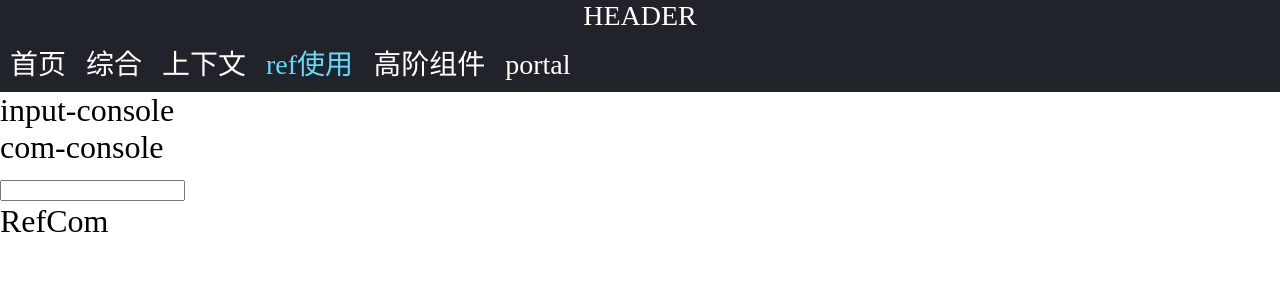
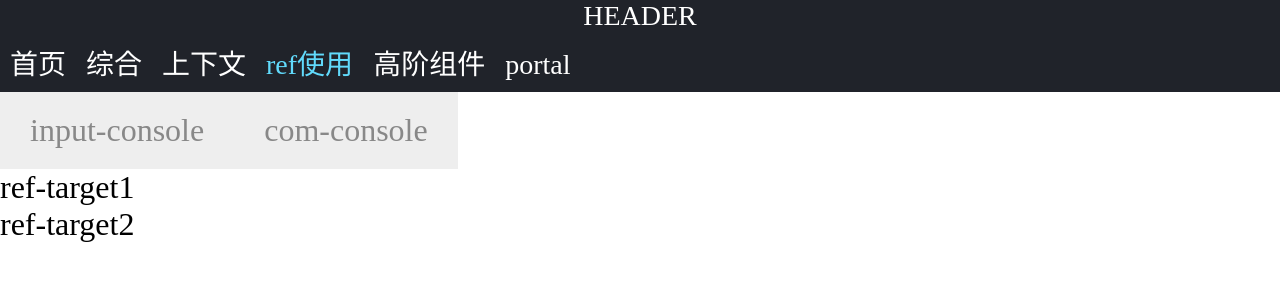
Before and after one commit to life-plant/react-app, a React (Create React App) app: page /ref-com in a window 1280 px wide. Shown: the top 300 px of the page. Built offline with nearby package versions, Linux system fonts and the light colour scheme.

Commit message:
ref深入

```diff
--- a/src/pages/ref-com/components/ref-target.js
+++ b/src/pages/ref-com/components/ref-target.js
@@ -1,6 +1,7 @@
 import React, {forwardRef} from "react";
 
+// dom
 
-const RefTarget = forwardRef((props, ref) => <input type="text" {...props} ref={ref} />);
+const RefTarget = forwardRef((props, ref) => <div type="text" {...props} ref={ref}>ref-target1</div>);
 
 export default RefTarget;
--- a/src/pages/ref-com/components/ref-target2.js
+++ b/src/pages/ref-com/components/ref-target2.js
@@ -1,11 +1,11 @@
 import React from 'react';
 
-
+// 组件
 class RefTarget2 extends React.Component {
   render() {
     return (
-        <div className="index">
-            RefCom
+        <div className="ref-target2">
+            ref-target2
         </div>
     );
   }
--- a/src/pages/ref-com/index.js
+++ b/src/pages/ref-com/index.js
@@ -1,4 +1,5 @@
 import React from "react";
+import { findDOMNode } from 'react-dom'
 import RefTarget from "./components/ref-target";
 import RefTarget2 from './components/ref-target2';
 
@@ -17,14 +18,19 @@ class RefCom extends React.Component {
         console.log('aaa');
         this.child = ref;
     }
+    componentDidMount() {
+        //不建议这样获取ref
+        console.log(this.refs.targetR);
+        // 返回具体的原生DOM节点
+        console.log(findDOMNode(this.refs.targetR))
+    }
     render() {
         return (
             <div className="ref-com">
-
-                <div onClick={() => {this.printRef()}}>input-console</div>
-                <div onClick={() => {this.printRefCom()}}>com-console</div>
+                <div className="btn" onClick={() => {this.printRef()}}>input-console</div>
+                <div className="btn" onClick={() => {this.printRefCom()}}>com-console</div>
                 <RefTarget ref={this.ref}></RefTarget>
-                <RefTarget2 onRef={this.onRef}></RefTarget2>
+                <RefTarget2 onRef={this.onRef} ref="targetR"></RefTarget2>
             </div>
         )
     }
```
